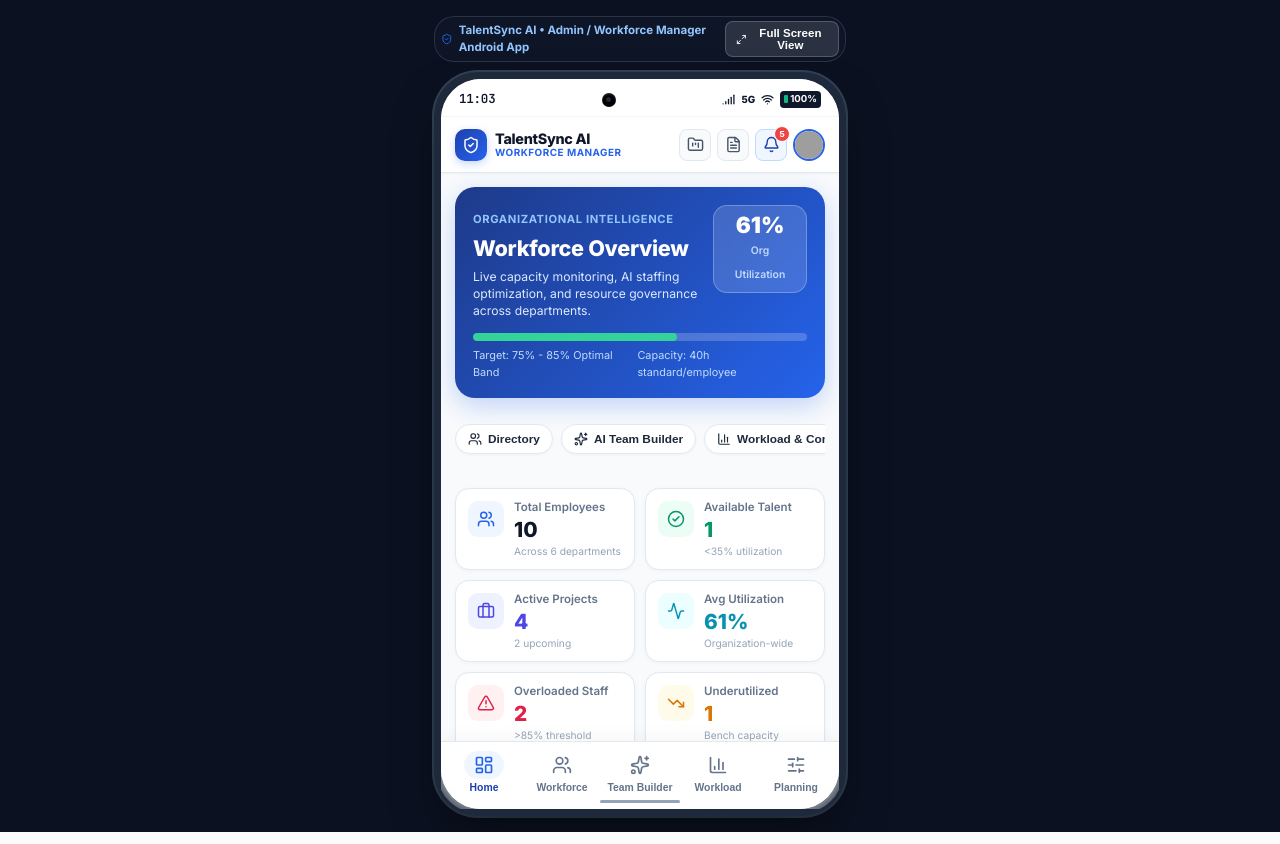
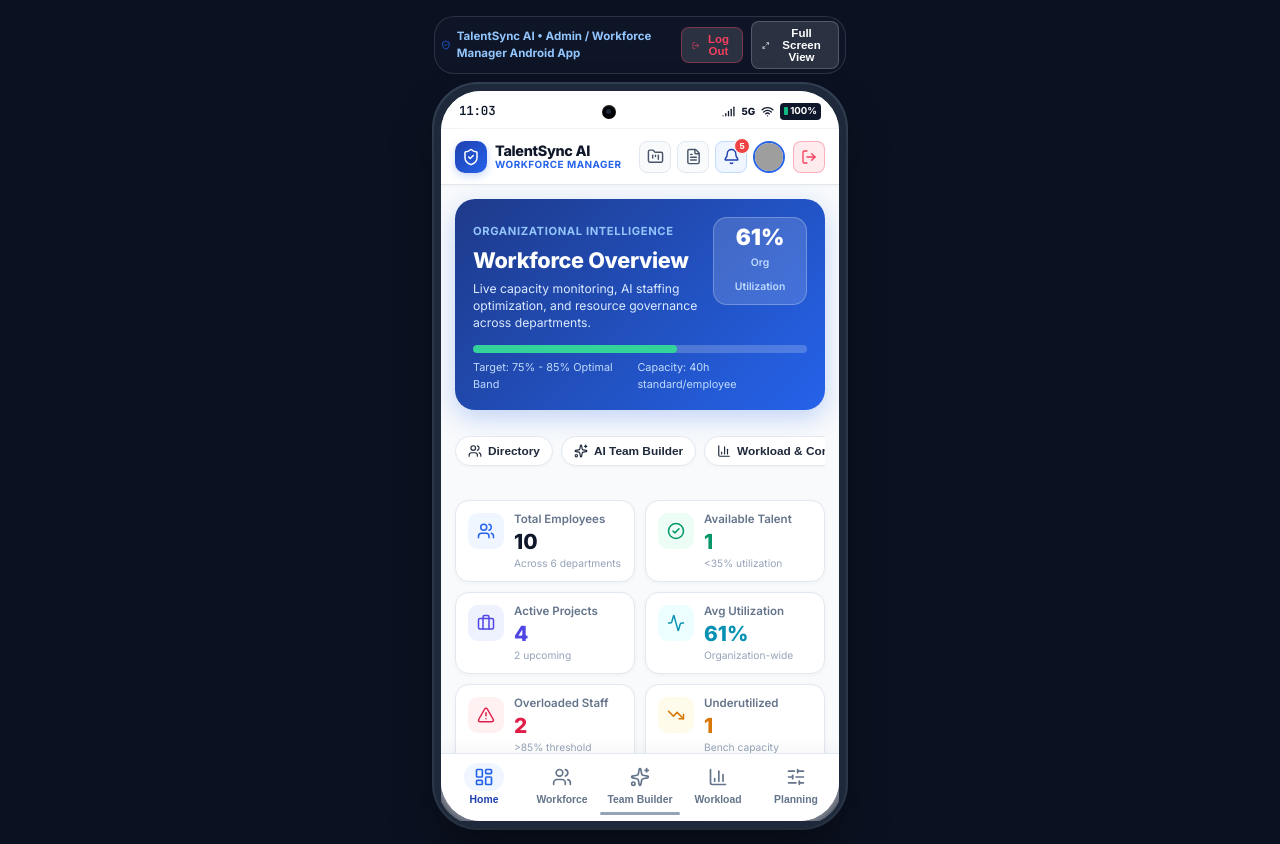
Before and after one commit to Mansi-2806/AMCNova_hackathon, a React (Vite) app: page / in a window 1280 px wide. Built offline with nearby package versions, Linux system fonts and the light colour scheme; grey boxes are pictures that could not be loaded.

Commit message:
feat(admin): add explicit log out buttons to Manager Portal top bar and frame header

```diff
--- a/src/App.jsx
+++ b/src/App.jsx
@@ -136,6 +136,7 @@
           onOpenSettings={() => setIsSettingsModalOpen(true)}
           onOpenProjects={() => setIsProjectsModalOpen(true)}
           onOpenRequests={() => setIsRequestsModalOpen(true)}
+          onLogout={handleAdminLogout}
         >
           {/* TAB 1: HOME — WORKFORCE OVERVIEW (Section 4) */}
           {adminTab === 'dashboard' && (
--- a/src/components/admin/AdminShell.jsx
+++ b/src/components/admin/AdminShell.jsx
@@ -13,7 +13,8 @@
   Minimize2,
   FolderKanban,
   FileText,
-  Settings
+  Settings,
+  LogOut
 } from 'lucide-react';
 
 export function AdminShell({
@@ -25,6 +26,7 @@
   onOpenSettings,
   onOpenProjects,
   onOpenRequests,
+  onLogout,
   children
 }) {
   const [currentTime, setCurrentTime] = useState('9:41');
@@ -49,6 +51,20 @@
           <span>TalentSync AI • Admin / Workforce Manager Android App</span>
         </div>
 
+        <div style={{ display: 'flex', alignItems: 'center', gap: '8px' }}>
+          {onLogout && (
+            <button
+              type="button"
+              className="frame-toggle-btn"
+              onClick={onLogout}
+              style={{ color: '#f43f5e', borderColor: 'rgba(244, 63, 94, 0.4)' }}
+              title="Log out of Manager Portal"
+            >
+              <LogOut size={13} />
+              <span>Log Out</span>
+            </button>
+          )}
+
           <button
             type="button"
             className="frame-toggle-btn"
@@ -66,6 +82,7 @@
               </>
             )}
           </button>
+        </div>
       </div>
 
       {/* Android Hardware Frame */}
@@ -161,6 +178,24 @@
                   style={{ width: '100%', height: '100%', objectFit: 'cover', borderRadius: '50%', display: 'block' }}
                 />
               </button>
+
+              {/* Log Out Button */}
+              {onLogout && (
+                <button
+                  type="button"
+                  className="top-bar-icon-btn admin-logout-btn"
+                  onClick={onLogout}
+                  title="Log Out of Manager Portal"
+                  style={{
+                    color: '#f43f5e',
+                    borderColor: 'rgba(244, 63, 94, 0.35)',
+                    background: 'rgba(244, 63, 94, 0.1)',
+                    marginLeft: '2px'
+                  }}
+                >
+                  <LogOut size={16} />
+                </button>
+              )}
             </div>
           </div>
 
```
Lines whose indentation alone changed are shown as unchanged.
